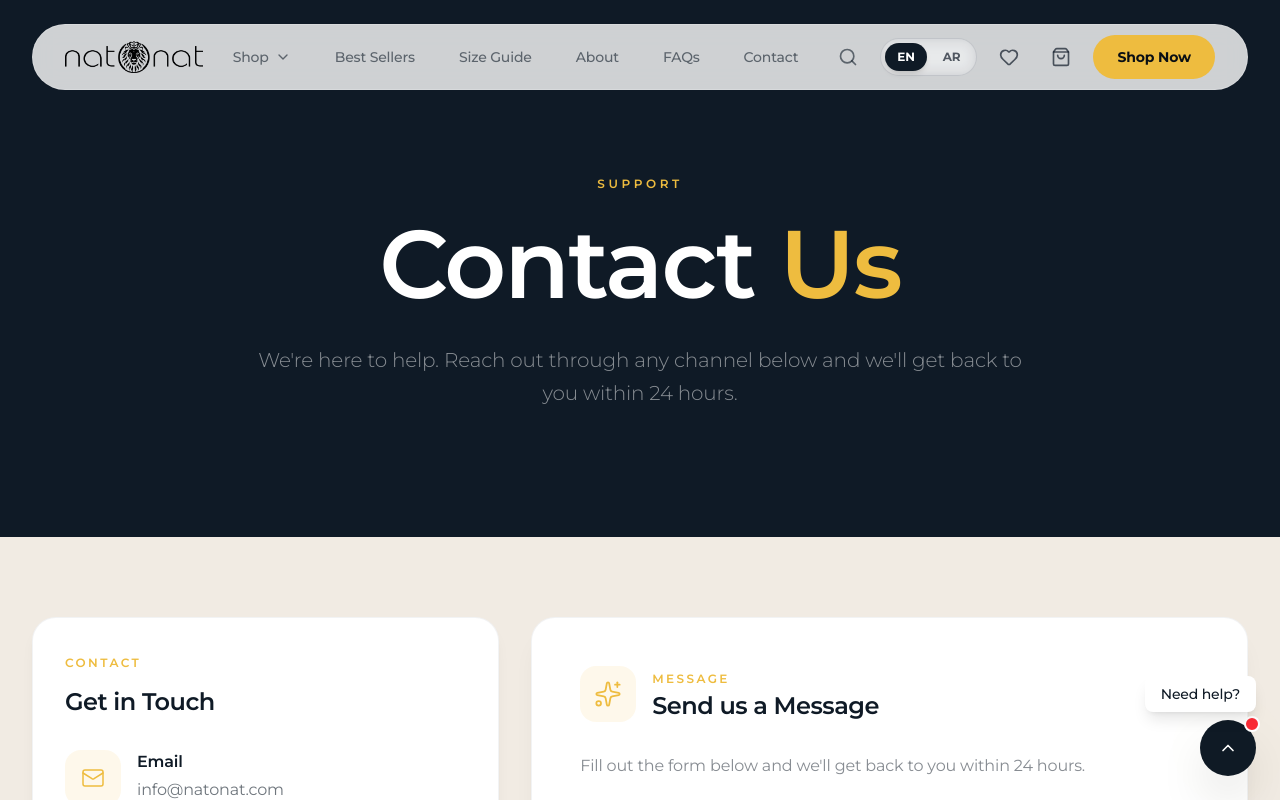
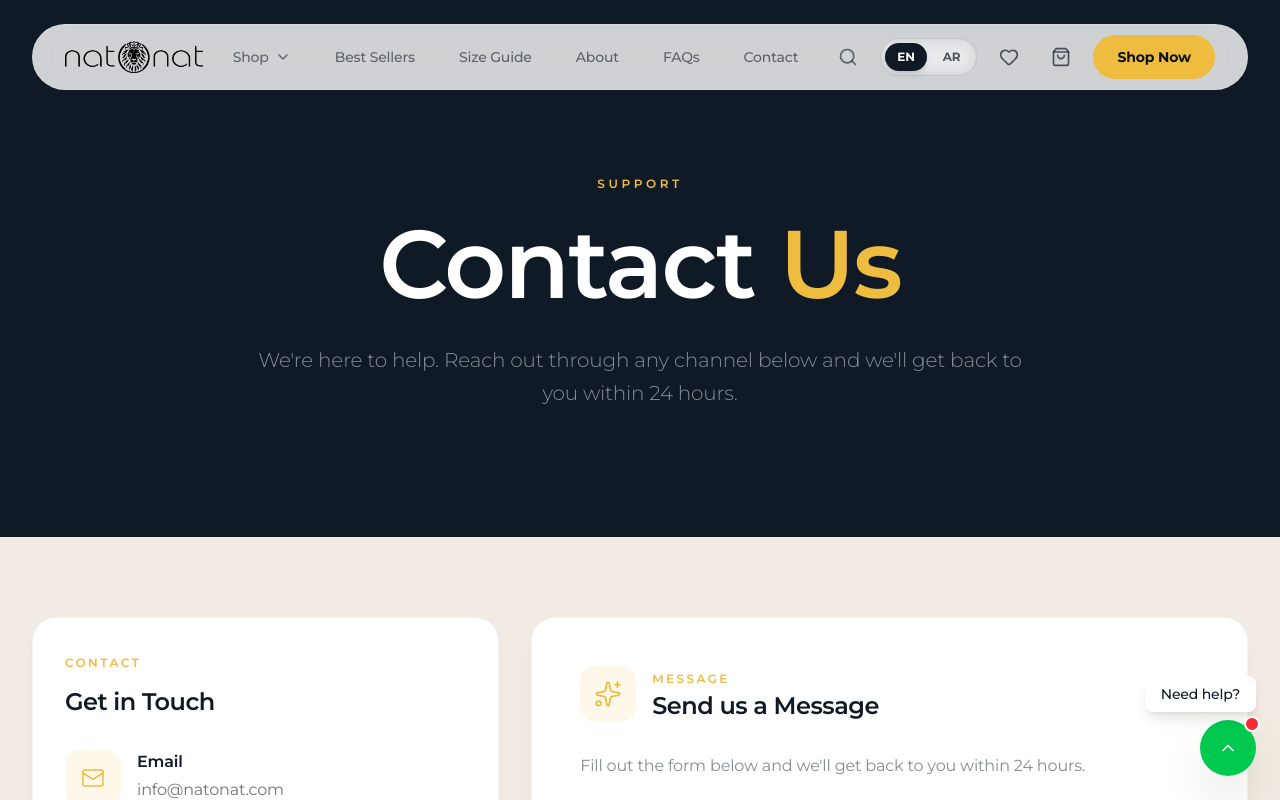
Before and after one commit to Micheal-Soliman/natonat, a Next.js app: page /en/contact in a window 1280 px wide. Shown: the top 800 px of the page. Built offline with nearby package versions, Linux system fonts and the light colour scheme.

Commit message:
first commit 1

```diff
--- a/app/components/floating-contact.tsx
+++ b/app/components/floating-contact.tsx
@@ -60,7 +60,7 @@ export function FloatingContact() {
       {/* Main Toggle Button */}
       <motion.button
         onClick={() => setIsOpen(!isOpen)}
-        className="relative w-14 h-14 rounded-full bg-[#0F1A26] flex items-center justify-center shadow-2xl transition-all duration-300 hover:scale-105"
+        className="relative w-14 h-14 rounded-full bg-green-500 flex items-center justify-center shadow-2xl transition-all duration-300 hover:scale-105"
         whileTap={{ scale: 0.95 }}
       >
         <AnimatePresence mode="wait">
```
